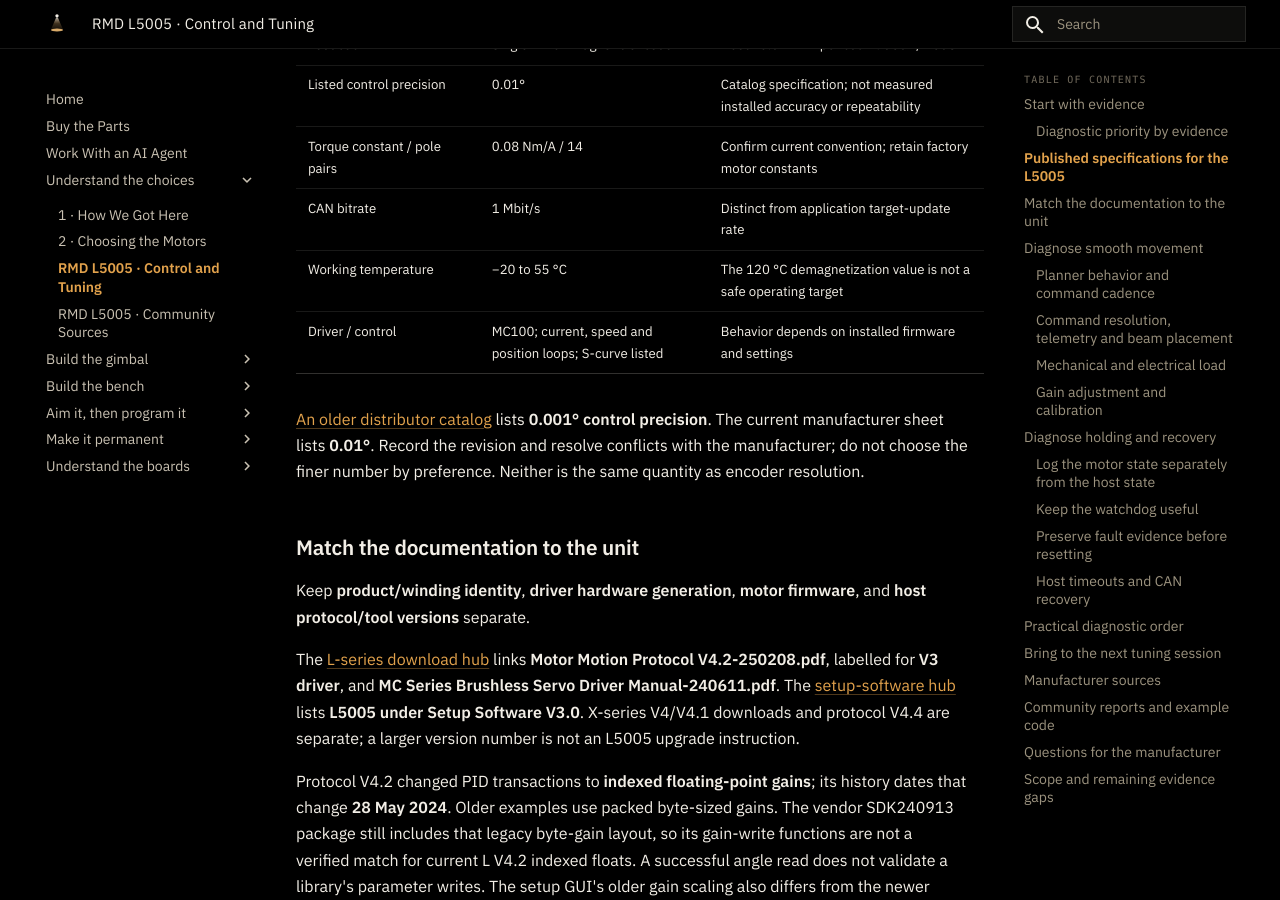
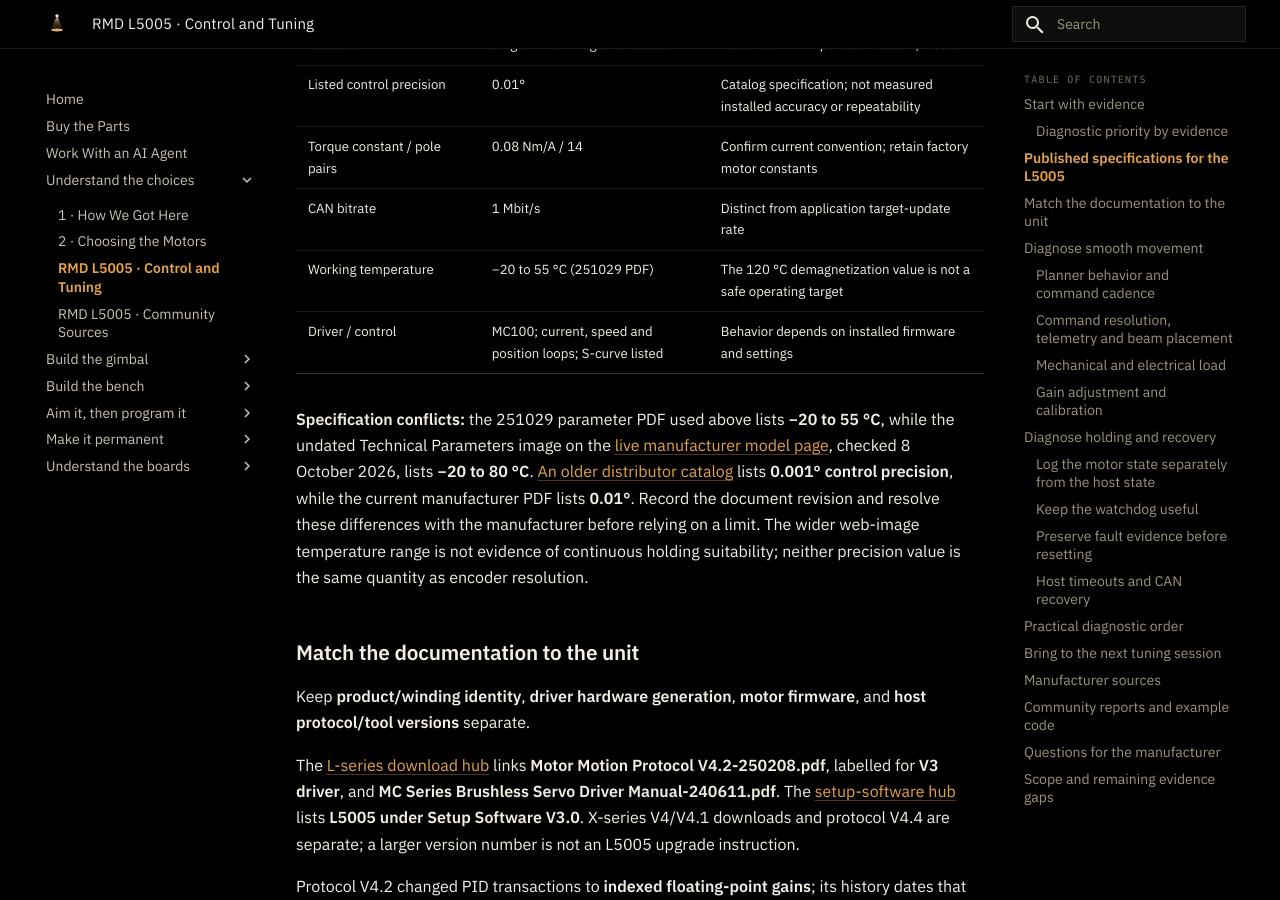
Before and after one commit to hooterjackson/engineered-lighting-site, an MkDocs documentation site: the page built from docs/rmd-l5005-control-and-tuning.md, in a window 1280 px wide and 900 px high, scrolled down 2091 px. Built offline with MkDocs 1.6.1 and Material for MkDocs 9.7.7, drawn with Linux system fonts in a browser that asks for light colours.

Commit message:
Record manufacturer temperature specification revision conflict

```diff
--- a/docs/rmd-l5005-control-and-tuning.md
+++ b/docs/rmd-l5005-control-and-tuning.md
@@ -50,10 +50,10 @@ The [manufacturer model page](https://www.myactuator.com/l-5005-details) maps **
 | Listed control precision | 0.01° | Catalog specification; not measured installed accuracy or repeatability |
 | Torque constant / pole pairs | 0.08 Nm/A / 14 | Confirm current convention; retain factory motor constants |
 | CAN bitrate | 1 Mbit/s | Distinct from application target-update rate |
-| Working temperature | −20 to 55 °C | The 120 °C demagnetization value is not a safe operating target |
+| Working temperature | −20 to 55 °C (251029 PDF) | The 120 °C demagnetization value is not a safe operating target |
 | Driver / control | MC100; current, speed and position loops; S-curve listed | Behavior depends on installed firmware and settings |
 
-[An older distributor catalog](https://a2v.fr/brushless/moteur-brushless-pancake-rmd-l-5005.php) lists **0.001° control precision**. The current manufacturer sheet lists **0.01°**. Record the revision and resolve conflicts with the manufacturer; do not choose the finer number by preference. Neither is the same quantity as encoder resolution.
+**Specification conflicts:** the 251029 parameter PDF used above lists **−20 to 55 °C**, while the undated Technical Parameters image on the [live manufacturer model page](https://www.myactuator.com/l-5005-details), checked 8 October 2026, lists **−20 to 80 °C**. [An older distributor catalog](https://a2v.fr/brushless/moteur-brushless-pancake-rmd-l-5005.php) lists **0.001° control precision**, while the current manufacturer PDF lists **0.01°**. Record the document revision and resolve these differences with the manufacturer before relying on a limit. The wider web-image temperature range is not evidence of continuous holding suitability; neither precision value is the same quantity as encoder resolution.
 
 ## Match the documentation to the unit
 
```
